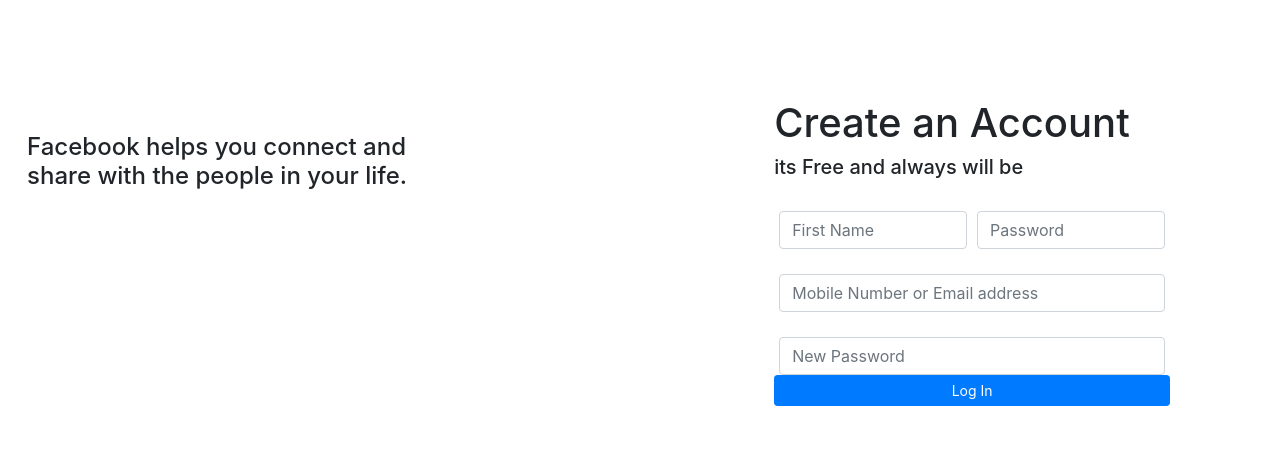
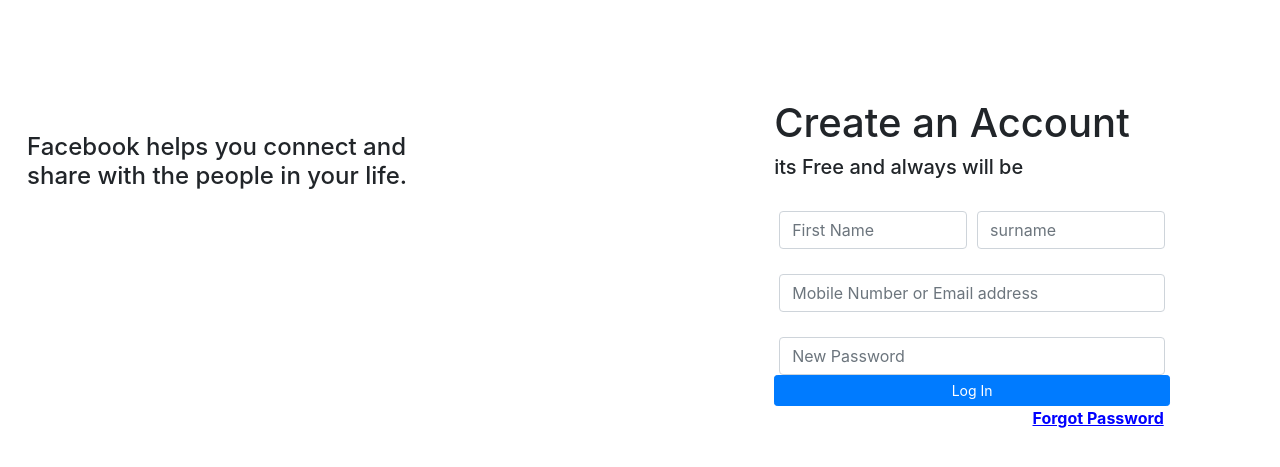
Before and after one commit to codybaraks/login, a Flask app: template templates/home.html in a window 1280 px wide. Shown: the top 467 px of the page. Run offline with Flask 2, Linux system fonts and the light colour scheme; the template is opened without the code that fills it, so the values that code supplies are empty; some libraries are stand-ins or nearby versions.

Commit message:
register

```diff
--- a/app.py
+++ b/app.py
@@ -1,4 +1,7 @@
-from flask import Flask
+from flask import Flask, redirect, request, render_template
+import mysql.connector as connector
+
+db = connector.connect(host="localhost", user="root", passwd="root", database="personal")
 
 app = Flask(__name__)
 
@@ -8,5 +11,22 @@
     return 'Hello World!'
 
 
+@app.route('/register', methods=['POST', 'GET'])
+def register():
+    if request.method == 'POST':
+        name = request.form['name']
+        surname = request.form['surname']
+        email = request.form['email']
+        password = request.form['password']
+
+        print(name, surname, email, password)
+        cursor = db.cursor()
+        sql = "INSERT INTO `register`(`name`, `surname`, `email`, `password`) VALUES (%s,%s,%s,%s)"
+        val = (name, surname, email, password)
+        cursor.execute(sql, val)
+        db.commit()
+    return render_template('home.html')
+
+
 if __name__ == '__main__':
     app.run()
--- a/static/facebook.css
+++ b/static/facebook.css
@@ -15,6 +15,14 @@
 h1
 {
     font-weight: bold;
+}
+.reset
+{
+    font-weight: bold;
+    text-decoration: underline;
+    left: 64%;
+    text-font: 12px;
+    color: blue;
 }
 .content
 {
--- a/templates/home.html
+++ b/templates/home.html
@@ -23,7 +23,7 @@
 
             <div class="row justify-content-left">
                 <div class="col-8">
-                    <form>
+                    <form method="post" action="/register">
 
                         <div class="form-row col-md-7">
                             <h4 class="content col-md-12">Facebook helps you connect and share with the people in your life.</h4>
@@ -31,30 +31,33 @@
                             <h5>its Free and always will be</h5>
                             <div class="form-group col-md-6">
                                 <label for="exampleInputEmail1"></label>
-                                <input type="email" class="form-control" id="exampleInputEmail1"
+                                <input type="name" name="name" class="form-control" id="exampleInputEmail1"
                                        aria-describedby="emailHelp"
                                        placeholder="First Name">
 
                             </div>
                             <div class="form-group2 col-md-6">
                                 <label for="exampleInputPassword1"></label>
-                                <input type="password" class="form-control" id="exampleInputPassword1"
-                                       placeholder="Password">
+                                <input type="name" name="surname" class="form-control" id="exampleInputPassword1"
+                                       placeholder="surname">
                             </div>
                             <div class="form-group2 col-md-12">
                                 <label for="exampleInputPassword1"></label>
-                                <input type="password" class="form-control" id="exampleInputPassword1"
+                                <input type="email" name="email" class="form-control" id="exampleInputPassword2"
                                        placeholder="Mobile Number or Email address">
                             </div>
                             <div class="form-group3 col-md-12">
                                 <label for="exampleInputPassword1"></label>
-                                <input type="password" class="form-control" id="exampleInputPassword1"
+                                <input type="password" name="password" class="form-control" id="exampleInputPassword3"
                                        placeholder="New Password">
                             </div>
 
                             <button type="submit" class="btn btn-primary btn-sm btn-block float-right"
                                     style="margin-right: 0rem">Log In
                             </button>
+                            <div class="reset col-md-5" style="margin-right: 0rem">
+                                Forgot Password
+                            </div>
                         </div>
                     </form>
                 </div>
```
